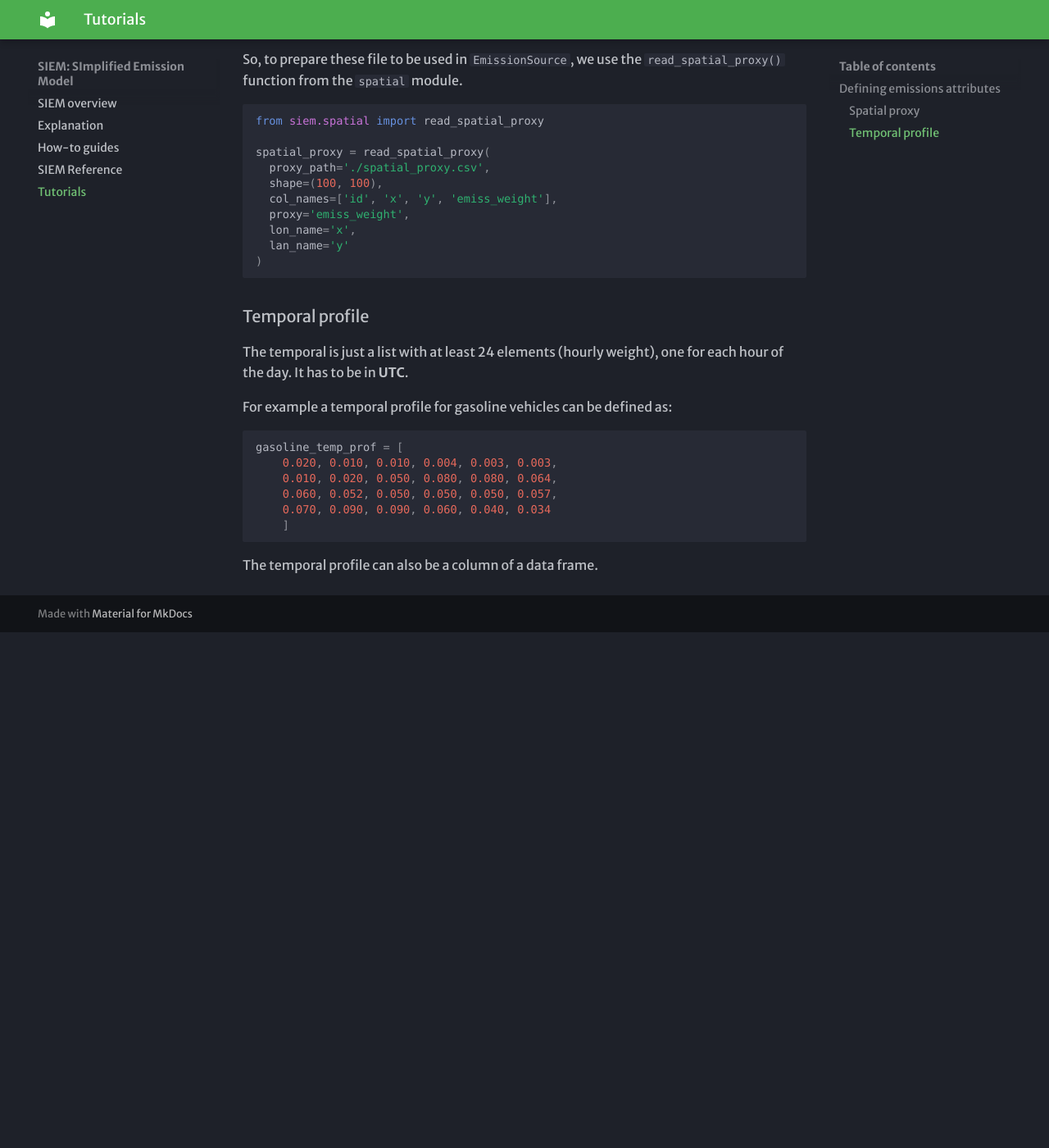
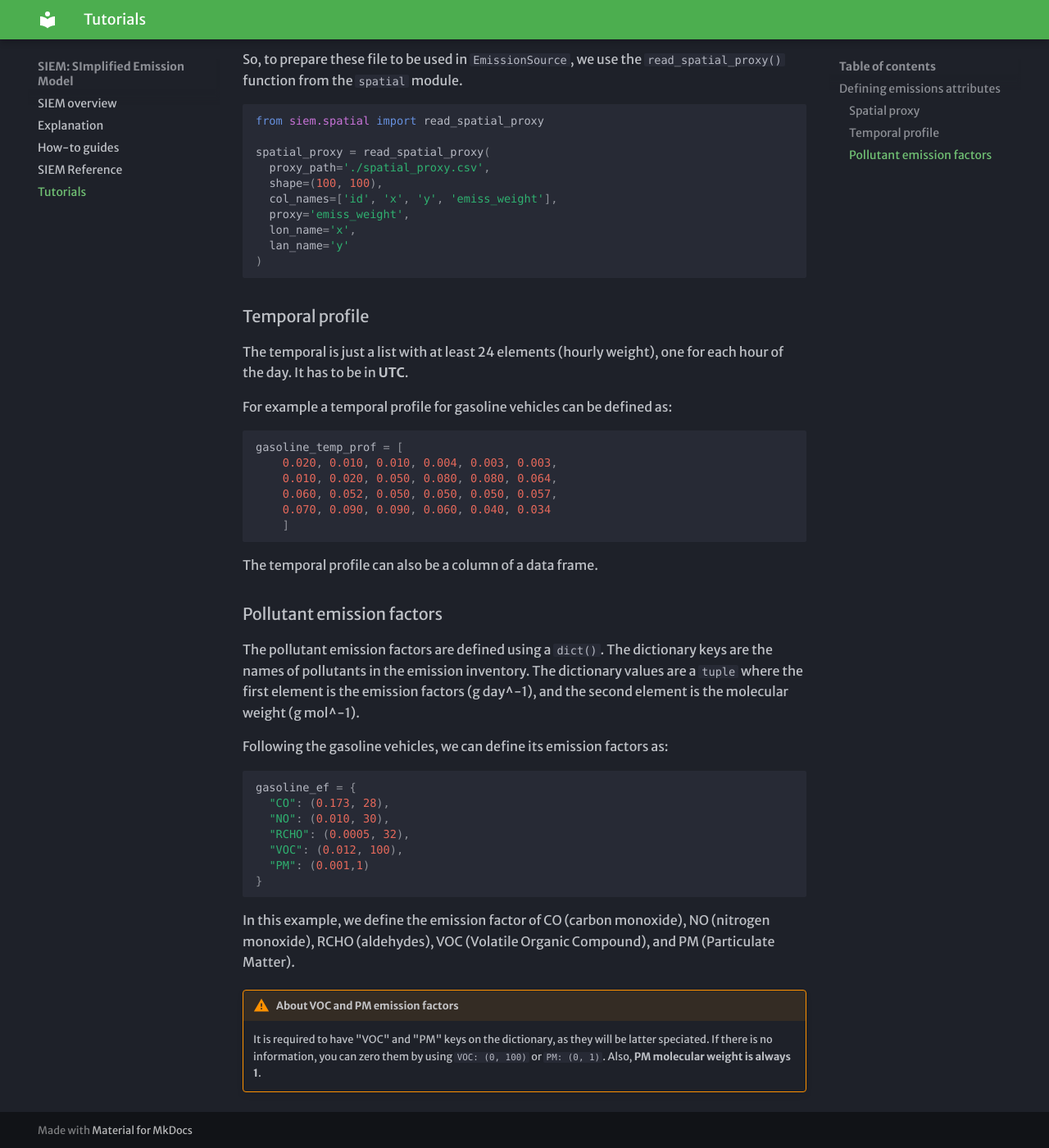
Before and after one commit to quishqa/siem, an MkDocs documentation site: the page built from docs/tutorials.md, in a window 1280 px wide and 1400 px high, scrolled down 1066 px. Shown: the whole window at 82% size. Built offline with MkDocs 1.6.1 and Material for MkDocs 9.7.7, drawn with Linux system fonts in a browser that asks for light colours; some web fonts are replaced; before the commit the page ends 1837 px from its top, so only the background shows below that.

Commit message:
doc: how to define emissions factors

````diff
--- a/docs/tutorials.md
+++ b/docs/tutorials.md
@@ -70,3 +70,32 @@ gasoline_temp_prof = [
 ```
 
 The temporal profile can also be a column of a data frame.
+
+### Pollutant emission factors
+
+The pollutant emission factors are defined using a `dict()`.
+The dictionary keys are the names of pollutants in the emission inventory.
+The dictionary values are a `tuple` where the first element is the emission factors (g day^-1),
+and the second element is the molecular weight (g mol^-1).
+
+Following the gasoline vehicles, we can define its emission factors as:
+
+```python
+gasoline_ef = {
+  "CO": (0.173, 28),
+  "NO": (0.010, 30),
+  "RCHO": (0.0005, 32),
+  "VOC": (0.012, 100),
+  "PM": (0.001,1)
+}
+```
+
+In this example, we define the emission factor of CO (carbon monoxide),
+NO (nitrogen monoxide), RCHO (aldehydes), VOC (Volatile Organic Compound),
+and PM (Particulate Matter).
+
+!!! warning "About VOC and PM emission factors"
+
+    It is required to have "VOC" and "PM" keys on the dictionary,
+    as they will be latter speciated. If there is no information, you can zero them by
+    using `VOC: (0, 100)` or `PM: (0, 1)`. Also, **PM molecular weight is always 1**.
````
